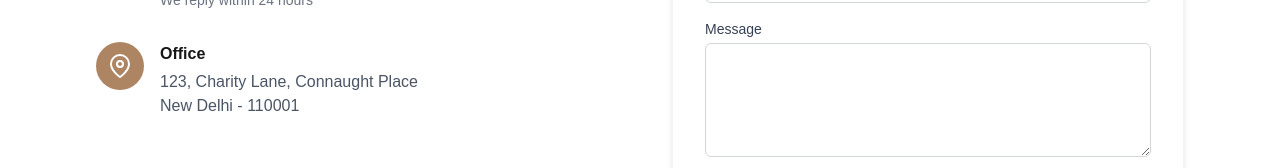
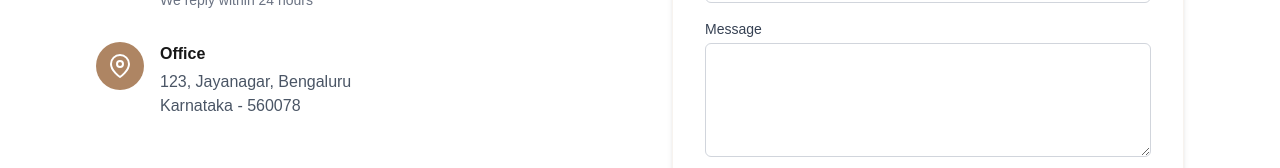
Before and after one commit to wrik772/kindlink, a Next.js app: page /contact in a window 1280 px wide. Shown: the part 485-653 px from the top of the page. Built offline with nearby package versions, Linux system fonts and the light colour scheme; no server answers.

Commit message:
minor change

```diff
--- a/src/app/contact/page.tsx
+++ b/src/app/contact/page.tsx
@@ -38,8 +38,8 @@ export default function ContactPage() {
                             </div>
                             <div>
                                 <h3 className="font-bold text-[#171717] mb-1">Office</h3>
-                                <p className="text-gray-600">123, Charity Lane, Connaught Place</p>
-                                <p className="text-gray-600">New Delhi - 110001</p>
+                                <p className="text-gray-600">123, Jayanagar, Bengaluru</p>
+                                <p className="text-gray-600">Karnataka - 560078</p>
                             </div>
                         </div>
                     </div>
```
